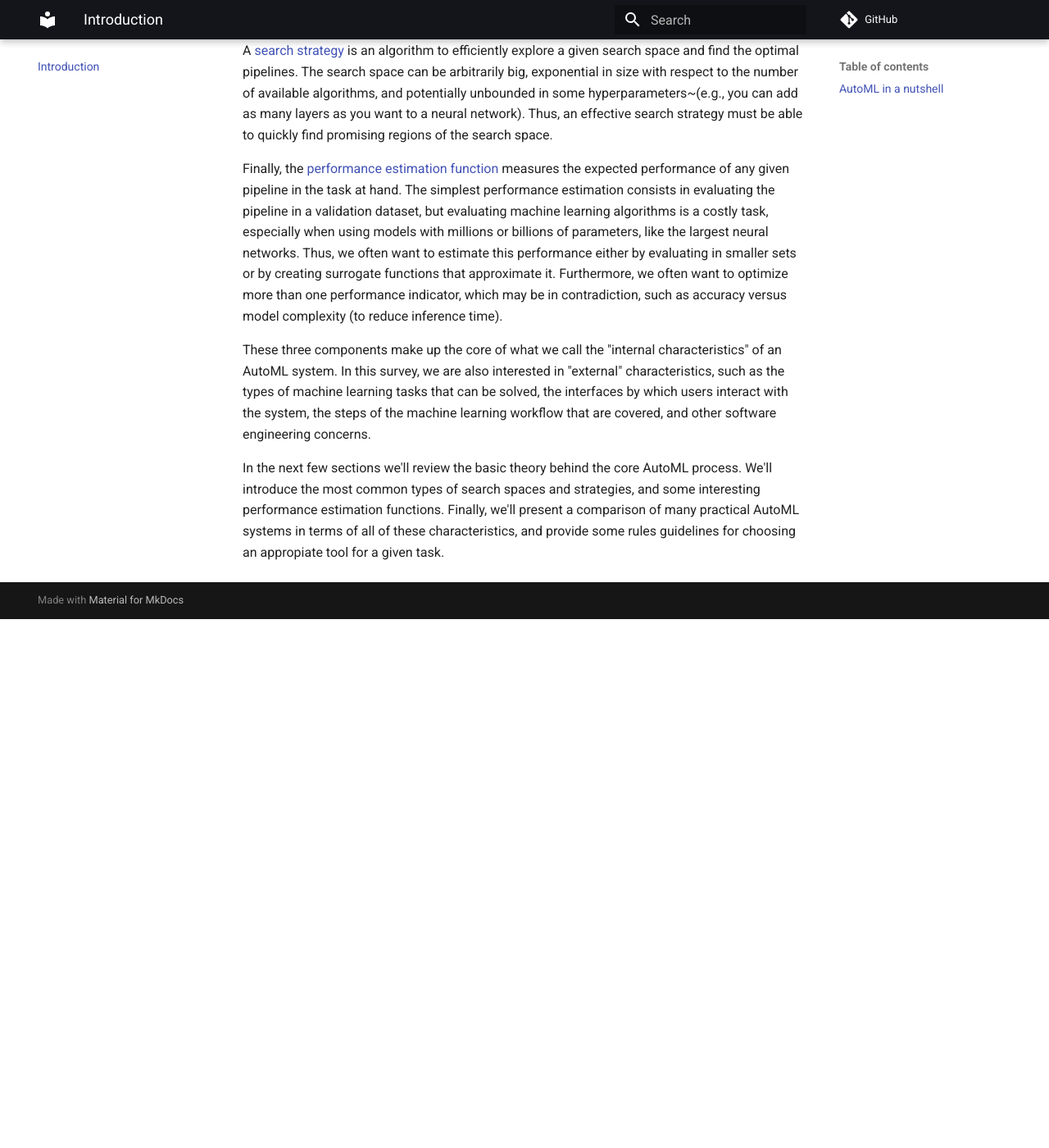
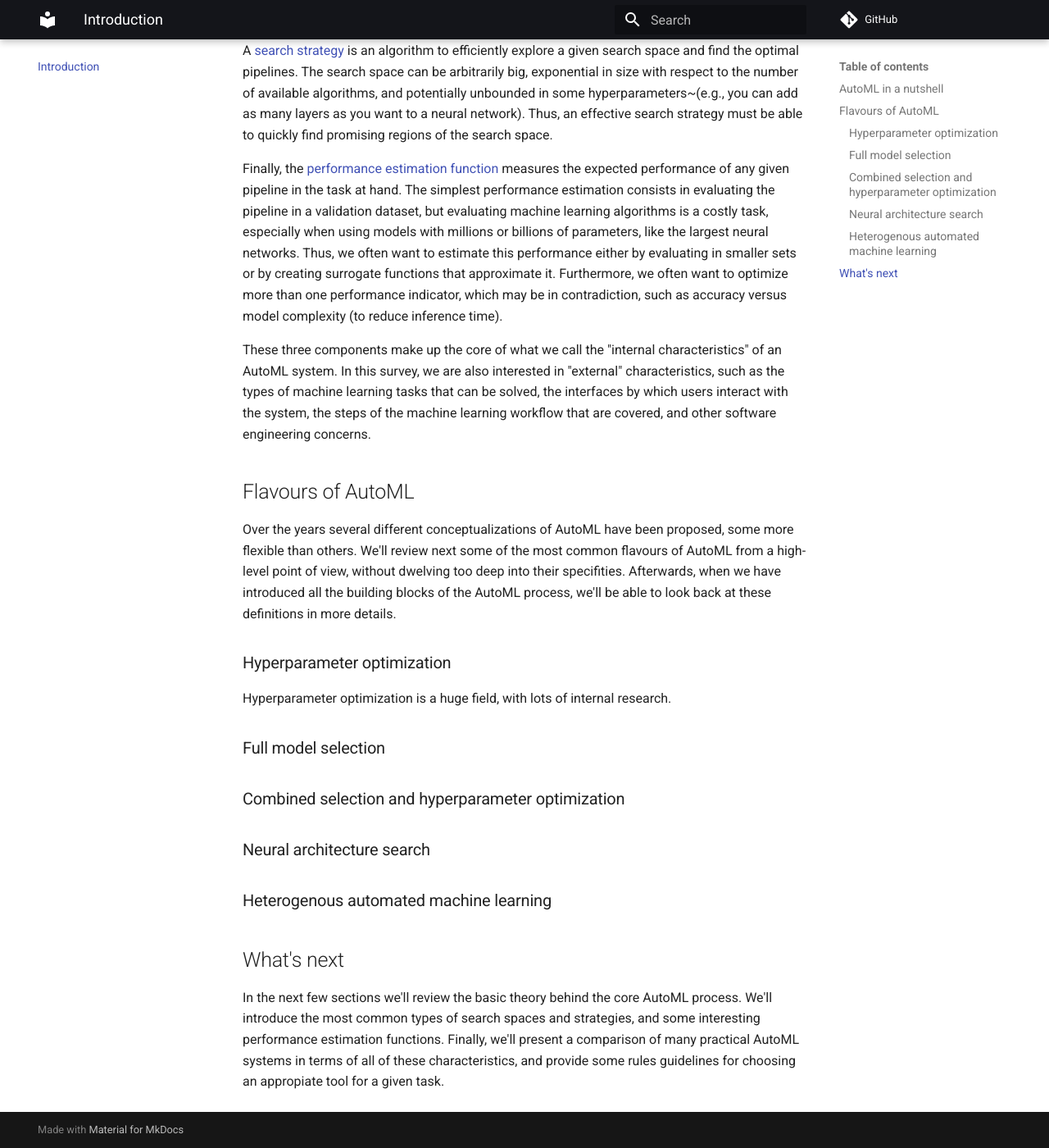
Before and after one commit to autogoal/survey, an MkDocs documentation site: the page built from docs/index.md, in a window 1280 px wide and 1400 px high, scrolled down 1696 px. Shown: the whole window at 82% size. Built offline with MkDocs 1.6.1 and Material for MkDocs 9.7.7, drawn with Linux system fonts in a browser that asks for light colours; comment, search, counter and statistics services are not loaded; before the commit the page ends 2451 px from its top, so only the background shows below that.

Commit message:
Add AutoML flavours empty sections

```diff
--- a/docs/index.md
+++ b/docs/index.md
@@ -47,6 +47,26 @@ Furthermore, we often want to optimize more than one performance indicator, whic
 These three components make up the core of what we call the "internal characteristics" of an AutoML system.
 In this survey, we are also interested in "external" characteristics, such as the types of machine learning tasks that can be solved, the interfaces by which users interact with the system, the steps of the machine learning workflow that are covered, and other software engineering concerns.
 
+## Flavours of AutoML
+
+Over the years several different conceptualizations of AutoML have been proposed, some more flexible than others.
+We'll review next some of the most common flavours of AutoML from a high-level point of view, without dwelving too deep into their specifities.
+Afterwards, when we have introduced all the building blocks of the AutoML process, we'll be able to look back at these definitions in more details.
+
+### Hyperparameter optimization
+
+Hyperparameter optimization is a huge field, with lots of internal research.
+
+### Full model selection
+
+### Combined selection and hyperparameter optimization
+
+### Neural architecture search
+
+### Heterogenous automated machine learning
+
+## What's next
+
 In the next few sections we'll review the basic theory behind the core AutoML process.
 We'll introduce the most common types of search spaces and strategies, and some interesting performance estimation functions.
 Finally, we'll present a comparison of many practical AutoML systems in terms of all of these characteristics, and provide some rules guidelines for choosing an appropiate tool for a given task.
```
